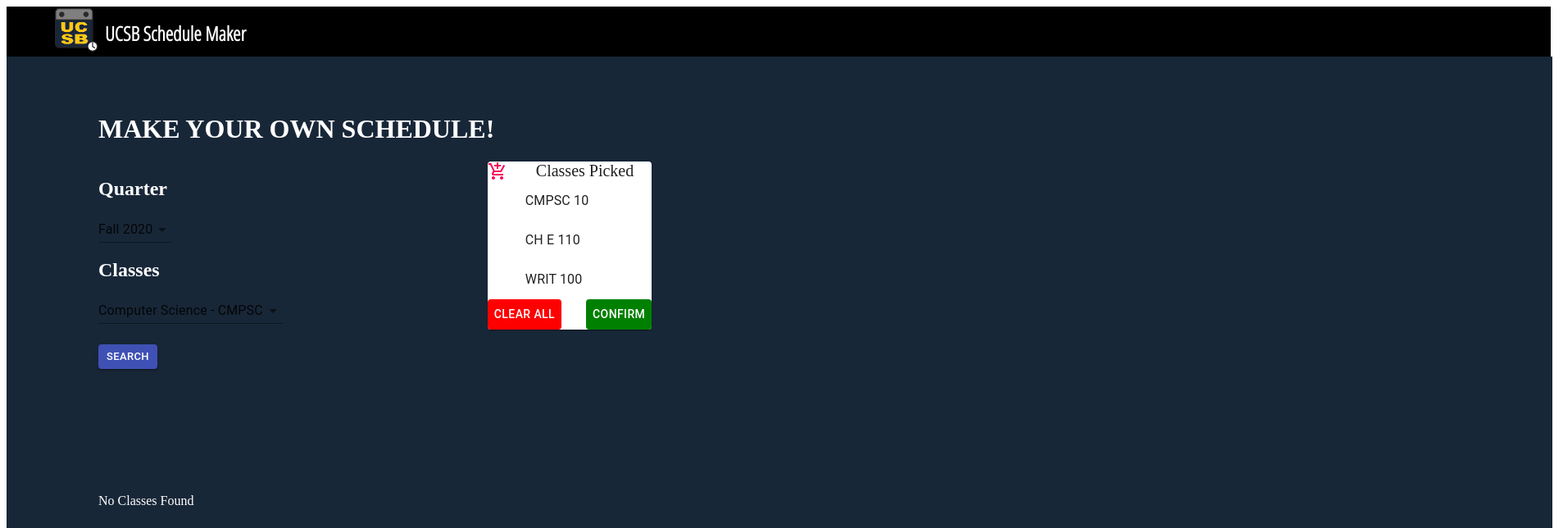
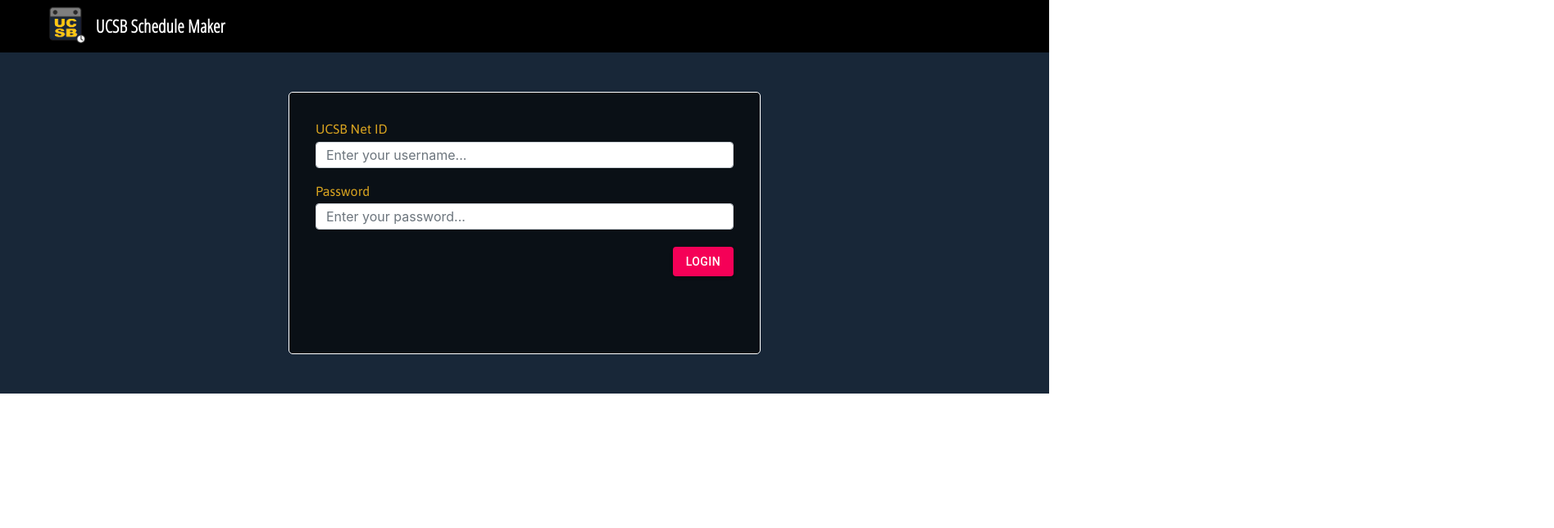
Before and after one commit to Adarsha58/UCSB_Schedule_Maker, a React (Create React App) app: page / in a window 1280 px wide. Shown: the top 644 px of the page at 82% size, 1896 px wide, since content can reach past the window. Built offline with nearby package versions, Linux system fonts and the light colour scheme.

Commit message:
tried styling login page

```diff
--- a/package.json
+++ b/package.json
@@ -5,10 +5,12 @@
   "dependencies": {
     "@material-ui/core": "^4.11.0",
     "@material-ui/icons": "^4.9.1",
+    "@material-ui/styles": "^4.10.0",
     "@testing-library/jest-dom": "^4.2.4",
     "@testing-library/react": "^9.5.0",
     "@testing-library/user-event": "^7.2.1",
     "axios": "^0.19.2",
+    "bootstrap": "^4.5.2",
     "formik": "^2.1.5",
     "react": "^16.13.1",
     "react-dom": "^16.13.1",
--- a/public/index.html
+++ b/public/index.html
@@ -3,8 +3,17 @@
   <head>
     <meta charset="utf-8" />
     <link rel="icon" href="%PUBLIC_URL%/favicon.ico" />
-    <meta name="viewport" content="width=device-width, initial-scale=1" />
+    <meta
+      name="viewport"
+      content="width=device-width, initial-scale=1, shrink-to-fit=no"
+    />
     <meta name="theme-color" content="#000000" />
+    <link
+      rel="stylesheet"
+      href="https://stackpath.bootstrapcdn.com/bootstrap/4.5.2/css/bootstrap.min.css"
+      integrity="sha384-JcKb8q3iqJ61gNV9KGb8thSsNjpSL0n8PARn9HuZOnIxN0hoP+VmmDGMN5t9UJ0Z"
+      crossorigin="anonymous"
+    />
     <meta
       name="description"
       content="Web site created using create-react-app"
@@ -29,15 +38,22 @@
   <body>
     <noscript>You need to enable JavaScript to run this app.</noscript>
     <div id="root"></div>
-    <!--
-      This HTML file is a template.
-      If you open it directly in the browser, you will see an empty page.
 
-      You can add webfonts, meta tags, or analytics to this file.
-      The build step will place the bundled scripts into the <body> tag.
-
-      To begin the development, run `npm start` or `yarn start`.
-      To create a production bundle, use `npm run build` or `yarn build`.
-    -->
+    <!--bootstrap-->
+    <script
+      src="https://code.jquery.com/jquery-3.5.1.slim.min.js"
+      integrity="sha384-DfXdz2htPH0lsSSs5nCTpuj/zy4C+OGpamoFVy38MVBnE+IbbVYUew+OrCXaRkfj"
+      crossorigin="anonymous"
+    ></script>
+    <script
+      src="https://cdn.jsdelivr.net/npm/popper.js@1.16.1/dist/umd/popper.min.js"
+      integrity="sha384-9/reFTGAW83EW2RDu2S0VKaIzap3H66lZH81PoYlFhbGU+6BZp6G7niu735Sk7lN"
+      crossorigin="anonymous"
+    ></script>
+    <script
+      src="https://stackpath.bootstrapcdn.com/bootstrap/4.5.2/js/bootstrap.min.js"
+      integrity="sha384-B4gt1jrGC7Jh4AgTPSdUtOBvfO8shuf57BaghqFfPlYxofvL8/KUEfYiJOMMV+rV"
+      crossorigin="anonymous"
+    ></script>
   </body>
 </html>
--- a/src/App.js
+++ b/src/App.js
@@ -6,7 +6,11 @@
 import CourseSearch from "./components/pages/courseSearch";
 
 function App() {
-  return <CourseSearch />;
+  return (
+    <PageWrapper>
+      <Login />
+    </PageWrapper>
+  );
 }
 
 export default App;
--- a/src/components/PageWrapper.js
+++ b/src/components/PageWrapper.js
@@ -1,20 +1,46 @@
 import React, { Component } from "react";
 import "../css/main.css";
+import { Container } from "@material-ui/core";
+import logo from "../images/logo.png";
+import { withStyles } from "@material-ui/styles";
+import { AppBar, Toolbar, Typography } from "@material-ui/core";
+
+const useStyles = (theme) => ({
+  navbar: {
+    backgroundColor: "black",
+  },
+  logo: {
+    marginRight: "0.7vw",
+    marginLeft: "-1vw",
+    maxHeight: "50px",
+  },
+  title: {
+    flexGrow: 1,
+    color: "white",
+    fontWeight: "bold",
+    fontSize: "1.35em",
+    fontFamily: "Open Sans Condensed, sans-serif",
+  },
+});
 
 class PageWrapper extends Component {
   render() {
+    const { classes } = this.props;
+
     return (
-      <React.Fragment>
-        <div className="nav-Container">
-          <h1>UCSB Schedule Maker</h1>
-        </div>
-        <div className="children-Container">{this.props.children}</div>
-        <div className="footer-Container">
-          <footer id="footer"></footer>
-        </div>
-      </React.Fragment>
+      <div style={{height: "100%"}}>
+        <AppBar position="static" className={classes.navbar}>
+          <Toolbar>
+            <img src={logo} alt="logo" className={classes.logo} />
+            <Typography variant="h6" className={classes.title}>
+              UCSB Schedule Maker
+            </Typography>
+          </Toolbar>
+        </AppBar>
+        {this.props.children}
+      </div>
     );
   }
 }
 
-export default PageWrapper;
+export default withStyles(useStyles)(PageWrapper);
--- a/src/components/pages/Login.js
+++ b/src/components/pages/Login.js
@@ -2,10 +2,13 @@
 import Field from "./common/Field";
 import "../../css/login.css";
 import "../../css/main.css";
+import { withStyles } from "@material-ui/styles";
 import { withFormik } from "formik";
 import * as Yup from "yup";
 import Button from "@material-ui/core/Button";
 import API from "../../utils/API";
+import { Container, Typography, Paper, Grid } from "@material-ui/core";
+import ucsbImage from "../../images/login-background.jpg";
 
 const field = [
   {
@@ -20,17 +23,40 @@
   },
 ];
 
+const useStyles = (theme) => ({
+  loginContainer: {
+    backgroundColor: "rgb(24, 39, 56)",
+    padding: "6vh",
+    height: "100%",
+    width: "100%"
+  },
+  loginForm: {
+    background: "rgba(0, 0, 0, 0.6)",
+    borderRadius: "5px",
+    borderStyle: "double",
+    border: "1px solid white",
+    margin: "auto",
+    padding: "2em",
+    overflow: "hidden",
+    paddingBottom: "1em",
+    width: "45vw",
+    height: "40vh",
+  },
+  button: {
+    marginTop: "0.35vw",
+    float: "right",
+  },
+});
+
 class Login extends Component {
   render() {
+    const { classes } = this.props;
     return (
-      <div className="login-container">
-        <div className="titles">
-          <div className="smalltitle ucsb">UCSB</div>
-          <div className="bigtitle">Schedule</div>
-          <div className="smalltitle maker">Maker</div>
-        </div>
-        <div className="login-form">
-          <form className="form-group" onSubmit={this.props.handleSubmit}>
+      <div className={classes.loginContainer}>
+        <Container
+          onSubmit={this.props.handleSubmit}
+          className={classes.loginForm}
+        >
           {field.map((field, index) => {
             return (
               <Field
@@ -44,18 +70,16 @@
               />
             );
           })}
-            <div className="home-button">
           <Button
             type="sumbit"
             variant="contained"
             color="secondary"
             size="medium"
+            className={classes.button}
           >
             Login
           </Button>
-            </div>
-          </form>
-        </div>
+        </Container>
       </div>
     );
   }
@@ -68,13 +92,13 @@
   }),
   validationSchema: Yup.object().shape({
     UCSB_Net_ID: Yup.string()
-      .max(15, "15 characters or less")
-      .required("UCSB Net Id is required"),
-    Password: Yup.string().required("Password is required"),
+      .max(15, "*15 characters or less")
+      .required("*UCSB Net Id is required"),
+    Password: Yup.string().required("*Password is required"),
   }),
   handleSubmit: (values, { setSubmitting }) => {
     API.getClasses(values.UCSB_Net_ID, values.Password, (res) => {
       console.log("Result", res.data);
     });
   },
-})(Login);
+})(withStyles(useStyles)(Login));
--- a/src/components/pages/common/Field.js
+++ b/src/components/pages/common/Field.js
@@ -4,12 +4,10 @@
 class Field extends Component {
   render() {
     return (
-      <div className="form-group">
-        <div className="row">
-          <h1>{this.props.name}</h1>
-        </div>
+      <div>
+        <div className="formText">{this.props.name}</div>
         <input
-          className="form-control"
+          className="form-control inputText"
           id={this.props.name.split(" ").join("_")}
           type={this.props.type}
           placeholder={this.props.placeholder}
@@ -19,8 +17,8 @@
           onBlur={this.props.onBlur}
         />
         {this.props.errors && this.props.touched ? (
-          <span>{this.props.errors}</span>
-        ) : null}
+          <span className="errorMessageForm">{this.props.errors}</span>
+        ) : <div style={{minHeight: "2vh"}} />}
       </div>
     );
   }
--- a/src/css/login.css
+++ b/src/css/login.css
@@ -2,13 +2,6 @@
 @import url("https://fonts.googleapis.com/css2?family=Lemonada:wght@500&display=swap");
 @import url("https://fonts.googleapis.com/css2?family=Open+Sans+Condensed:wght@300&display=swap");
 
-.login-container {
-  width: 40em;
-  height: 40em;
-  background: url(../images/login-background.jpg) no-repeat center/cover;
-  margin-left: 10em;
-  transform: translateX(-3em);
-}
 
 .smalltitle {
   color: white;
@@ -56,29 +49,19 @@
   -webkit-background-clip: text;
 }
 
-.login-form {
-  transform: translate(49em, 26em);
-  width: 40em;
-  background: rgba(0, 0, 0, 0.6);
-  padding: 40px;
-  padding-bottom: 50px;
-  padding-top: 20px;
-  border-radius: 5px;
-  border-style: double;
-  border: 1px solid white;
-}
-
-.row h1 {
-  display: block;
-  width: 100%;
-  font-size: 20px;
-  margin-bottom: 0.25em;
+.formText {
   color: goldenrod;
   font-family: Asap, sans-serif;
   font-weight: normal;
+  padding-bottom: 0.7%;
 }
 
-input {
-  width: 100%;
+.inputText {
   height: 2em;
+  font-size: medium;
 }
+
+.errorMessageForm{
+  color: whitesmoke;
+  font-size: small;
+}
--- a/src/css/main.css
+++ b/src/css/main.css
@@ -1,18 +1,10 @@
 @import url("https://fonts.googleapis.com/css2?family=Asap:wght@400;500;700&display=swap");
 @import url("https://fonts.googleapis.com/css2?family=Lemonada:wght@500&display=swap");
 
-.nav-Container {
-  width: 147em;
-  height: 5.1em;
-  background-color: black;
-  font-size: 12px;
-  color: white;
-  font-family: "Open Sans Condensed", sans-serif;
-  margin: auto;
-  padding-left: 10em;
-  padding-top: 0.05px;
-  background-image: url(../images/logo.png);
-  background-repeat: repeat-y;
+html,
+body {
+  width: 100%;
+  height: 100%;
 }
 
 .children-Container {
```
Also changed, not shown: 1 other file (tests, documents, lock files or other folders). Lines whose indentation alone changed are shown as unchanged.
